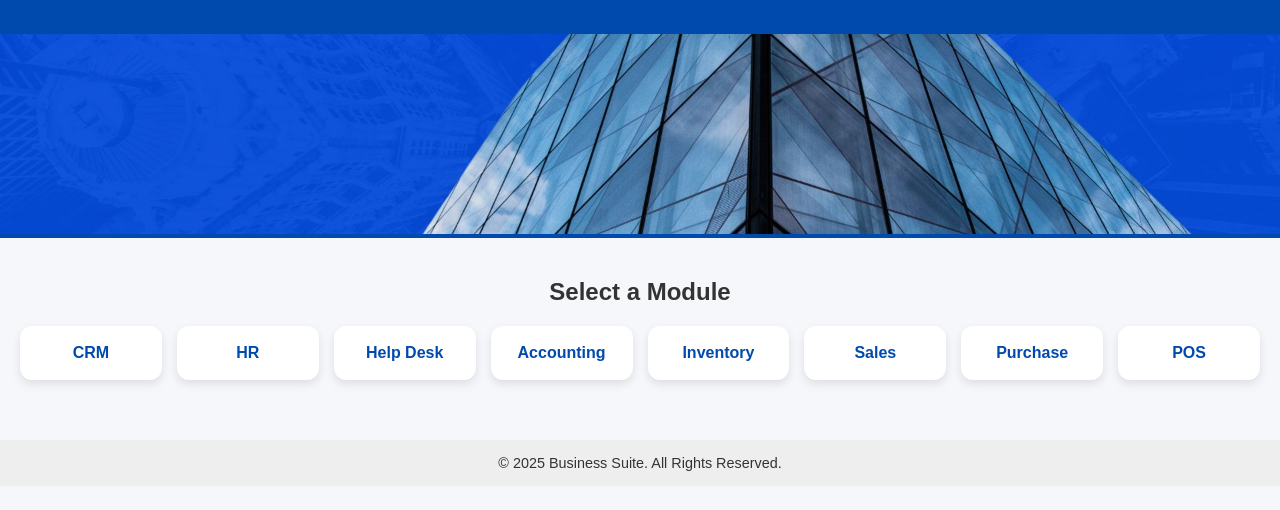
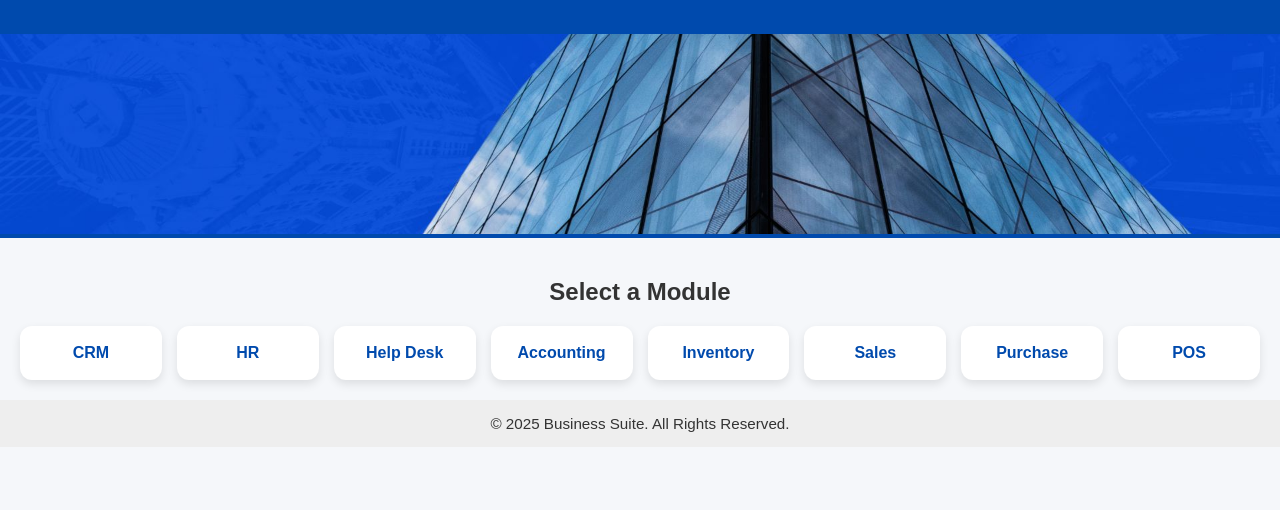
Before and after one commit to baselswitz/business-management-administration, a plain HTML site: page index.html in a window 1280 px wide. Shown: the part 134-644 px from the top of the page. Drawn offline with Linux system fonts and the light colour scheme.

Commit message:
Refine footer styles in style.css
Adjusted footer styles for better alignment and spacing.

```diff
--- a/style.css
+++ b/style.css
@@ -54,12 +54,13 @@ header {
   transform: scale(1.05);
 }
 
+/* FOOTER (fixed tag selector) */
 footer {
-  margin-top: 40px;
+  padding: 15px;
   text-align: center;
-  padding: 15px;
   background: #eee;
-  font-size: 0.9rem;
+  font-size: 0.95rem;
+  margin-top: auto;
 }
 
 /* MOBILE FIXES */
```
